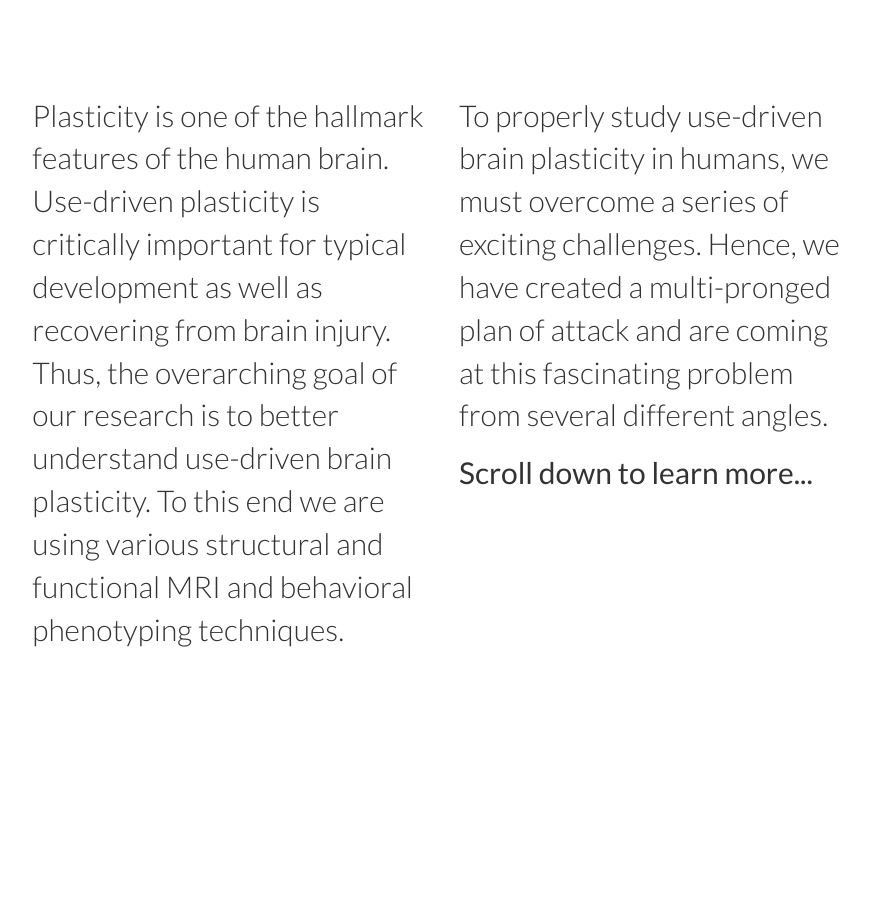
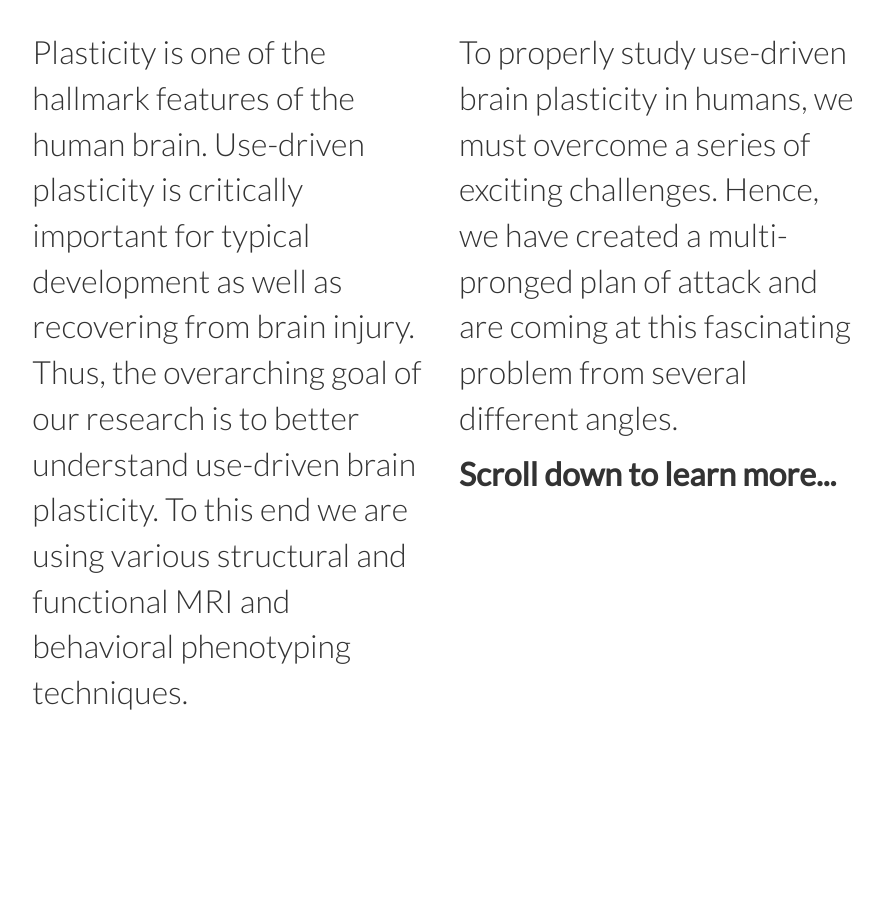
Before and after one commit to vanandrew/dglabsite, a Django app: page /research in a window 1280 px wide. Shown: the part 63-972 px from the top of the page, without its empty margins (196-1079 px from the left). Run offline with Django 3.2, Linux system fonts and the light colour scheme; some libraries are stand-ins or nearby versions.

Commit message:
Adjust font sizes and column sizes for research section

```diff
--- a/dlabsite/templates/dlabsite/research.html
+++ b/dlabsite/templates/dlabsite/research.html
@@ -17,30 +17,26 @@ class="active"
 {% block content %}
 <div class="container-fluid container-nav-clear animated fadeIn" style="height: 100%; display: table;">
 	<div class="intro row" style="display: table-cell; vertical-align: middle;">
-		<div class="col-md-4 col-md-offset-2">
+		<div class="col-lg-offset-2 col-lg-4 col-sm-offset-1 col-sm-5 col-xs-offset-1 col-xs-10">
 			<p class="research-text">Plasticity is one of the hallmark features of the human brain.
 				Use-driven plasticity is critically important for typical development as well as
 				recovering from brain injury. Thus, the overarching goal of our research
 				is to better understand use-driven brain plasticity. To this end we are
 				using various structural and functional MRI and behavioral phenotyping techniques.</p>
 		</div>
-		<div class="col-md-4">
+		<div class="col-lg-offset-0 col-lg-4 col-sm-offset-0 col-sm-5 col-xs-offset-1 col-xs-10">
 			<p class="research-text">To properly study use-driven brain plasticity in humans, we must overcome a series of
 				exciting challenges. Hence, we have created a multi-pronged plan of attack and are
 				coming at this fascinating problem from several different angles.</h2>
-			<br>
-			<h2>Scroll down to learn more...</h2>
+			<p class="research-text"><strong>Scroll down to learn more...</strong></p>
 		</div>
 	</div>
 </div>
 <div class="buffer1 container-fluid project-section"></div>
 <div class="container-fluid project-section">
 	<div class="project1 row">
-		<div class="col-md-4 col-md-offset-2">
-			<img class="img-responsive" src="{% static 'dlabsite/img/hmm.svg' %}">
-		</div>
-		<div class="col-md-4">
-			<h2 style="color: white;">Real-time methods for improving MRI quality</h2>
+		<div class="col-sm-offset-1 col-sm-5 col-sm-push-5 col-xs-offset-1 col-xs-10">
+			<p class="project-text"><strong>Real-time methods for improving MRI quality</strong></p>
 			<p class="project-text">A challenge common to all functional MRI research is the low signal-to-noise ratio of
 				blood oxygenation level dependent (BOLD) data and how easily it is distorted by head motion and drowsiness.
 				In addition to deploying the most advanced data denoising strategies we have developed a
@@ -48,12 +44,15 @@ class="active"
 				real-time quality control. We are currently working on further improvements to FIRMM, as well as expanding
 				the approach to drowsiness monitoring and real-time feedback strategies to prevent head motion.</p>
 		</div>
+		<div class="col-sm-offset-0 col-sm-5 col-sm-pull-5 col-xs-offset-1 col-xs-10">
+			<img class="img-responsive center-block" max-width="500px" max-height="200px" src="{% static 'dlabsite/img/hmm.svg' %}">
+		</div>
 	</div>
 </div>
 <div class="container-fluid project-section">
 	<div class="project2 row">
-		<div class="col-md-4 col-md-offset-2">
-			<h2 style="color: white;">Precision functional mapping of individual human brains</h2>
+		<div class="col-sm-offset-1 col-sm-5 col-xs-offset-1 col-xs-10">
+			<p class="project-text"><strong>Precision functional mapping of individual human brains</strong></p>
 			<p class="project-text">Individual brains differ in the details of their network organization and use-driven plasticity further
 				adds to this functional brain diversity. Therefore, we have moved away from averaging neuroimaging data across
 				groups of people. Instead, we strive to collect large amounts of high-quality functional MRI data for each individual.
@@ -62,18 +61,15 @@ class="active"
 				of high quality, multi-modal MRI data in 10 young adults (24-34 yo; 5F). Even this small, fairly homogenous sample
 				already revealed common variants in the brain’s global network organization. </p>
 		</div>
-		<div class="col-md-4">
-			<img class="img-responsive" src="{% static 'dlabsite/img/hmm.svg' %}">
+		<div class="col-sm-offset-0 col-sm-5 col-xs-offset-1 col-xs-10">
+			<img class="img-responsive center-block" max-width="500px" max-height="200px" src="{% static 'dlabsite/img/hmm.svg' %}">
 		</div>
 	</div>
 </div>
 <div class="container-fluid project-section">
 	<div class="project3 row">
-		<div class="col-md-4 col-md-offset-2">
-			<img class="img-responsive" src="{% static 'dlabsite/img/hmm.svg' %}">
-		</div>
-		<div class="col-md-4">
-			<h2 style="color: white;">Perinatal stroke as a model of successful neuroplasticity</h2>
+		<div class="col-sm-offset-1 col-sm-5 col-sm-push-5 col-xs-offset-1 col-xs-10">
+			<p class="project-text"><strong>Perinatal stroke as a model of successful neuroplasticity</strong></p>
 			<p class="project-text">Perinatal stroke (22 wks gest. - 28 days) occurs in > 1/3,000 live births.
 				Some perinatal stroke survivors have no discernable deficits and many have only minimal impairments.
 				Thus, perinatal stroke represents a best-case recovery scenario that reveals the brain’s full potential
@@ -82,12 +78,15 @@ class="active"
 				structural damage. This information is critically important for developing therapies that can drive the brains of all
 				brain injury survivors towards a similarly efficient functional architecture, independent of age.</p>
 		</div>
+		<div class="col-sm-offset-0 col-sm-5 col-sm-pull-5 col-xs-offset-1 col-xs-10">
+			<img class="img-responsive center-block" max-width="500px" max-height="200px" src="{% static 'dlabsite/img/hmm.svg' %}">
+		</div>
 	</div>
 </div>
 <div class="container-fluid project-section">
 	<div class="project4 row">
-		<div class="col-md-4 col-md-offset-2">
-			<h2 style="color: white;">Deep phenotyping</h2>
+		<div class="col-sm-5 col-sm-offset-1 col-xs-offset-1 col-xs-10">
+			<p class="project-text"><strong>Deep phenotyping</strong></p>
 			<p class="project-text">To understand how differences in functional brain organization relate to behavior and to learn how
 				brain structures and behavioral abilities change with practice, we must do a much better job tracking and measuring
 				real-world behaviors. Questionnaires are notoriously unreliable and laboratory-based assessments are unrealistic,
@@ -96,28 +95,28 @@ class="active"
 				neuropsychological tests and the NIH Toolbox, we are also adding accelerometry which provides information about
 				sleep and activity levels to our adult studies.</p>
 		</div>
-		<div class="col-md-4">
-			<img class="img-responsive" src="{% static 'dlabsite/img/hmm.svg' %}">
+		<div class="col-sm-offset-0 col-sm-5 col-xs-offset-1 col-xs-10">
+			<img class="img-responsive center-block" max-width="500px" max-height="200px" src="{% static 'dlabsite/img/hmm.svg' %}">
 		</div>
 	</div>
 </div>
 <div class="container-fluid project-section lastsection" style="height: 200%;">
 	<div class="project5 row">
-		<div class="col-md-4 col-md-offset-2">
-			<img class="img-responsive" src="{% static 'dlabsite/img/hmm.svg' %}">
-		</div>
-		<div class="col-md-4">
-			<h2 style="color: white;">Plasticity interventions</h2>
+		<div class="col-sm-offset-1 col-sm-5 col-sm-push-5 col-xs-offset-1 col-xs-10">
+			<p class="project-text"><strong>Plasticity interventions</strong></p>
 			<p class="project-text">Identifying and tracking plastic brain changes in single individuals requires a powerful intervention.
 				Therefore, we have been studying Constraint-Induced Movement Therapy (CIMT), which requires restricting the more mobile limb
 				with a cast, in children with chronic hemiparesis. We also adapted this treatment for the in-depth study of limb restriction
 				and accompanying brain changes in healthy young adults.</p>
 		</div>
+		<div class="col-sm-offset-0 col-sm-5 col-sm-pull-5 col-xs-offset-1 col-xs-10">
+			<img class="img-responsive center-block" max-width="500px" max-height="200px" src="{% static 'dlabsite/img/hmm.svg' %}">
+		</div>
 	</div>
 </div>
 <div class="container-fluid" style="height: 100%; display: table;">
 	<div class="outro row" style="display: table-cell; vertical-align: middle;">
-		<div class="col-md-8 col-md-offset-2">
+		<div class="col-sm-offset-1 col-sm-10 col-xs-offset-1 col-xs-10">
 			<p class="research-text">The list of research areas above is far from exhaustive since our rate limiting factor is people-power,
 				not ideas. The general tenor of all the ideas/projects is that we are looking for better and more data per subject than most,
 				because we aren’t averaging across individuals. We’re interested in manipulations that will help us understand plasticity and
--- a/static/dlabsite/css/style.css
+++ b/static/dlabsite/css/style.css
@@ -1,11 +1,13 @@
 html, body {
 	height: 100%;
 }
+
 body {
 	font-family: 'Lato', sans-serif !important;
 	font-weight: 300;
 	font-size: 16px;
 }
+
 .container-fluid {
     padding-left: 0px;
     padding-right: 0px;
@@ -122,13 +124,52 @@ body {
 	font-size: 18px;
 }
 .research-text {
-	font-size: 30px;
+	font-size: 14px;
 }
 .project-text {
 	color: white;
-	font-size: 20px;
+	font-size: 10px;
 }
 .project-section {
 	background: black;
 	height: 150%;
 }
+@media only screen and (min-width : 768px) {
+	.research-text {
+		font-size: 24px;
+	}
+	.project-text {
+		color: white;
+		font-size: 20px;
+	}
+	.project-section {
+		background: black;
+		height: 150%;
+	}
+}
+@media only screen and (min-width : 992px) {
+	.research-text {
+		font-size: 28px;
+	}
+	.project-text {
+		color: white;
+		font-size: 24px;
+	}
+	.project-section {
+		background: black;
+		height: 150%;
+	}
+}
+@media only screen and (min-width : 1200px) {
+	.research-text {
+		font-size: 32px;
+	}
+	.project-text {
+		color: white;
+		font-size: 28px;
+	}
+	.project-section {
+		background: black;
+		height: 150%;
+	}
+}
```
Also changed, not shown: 2 other files.
